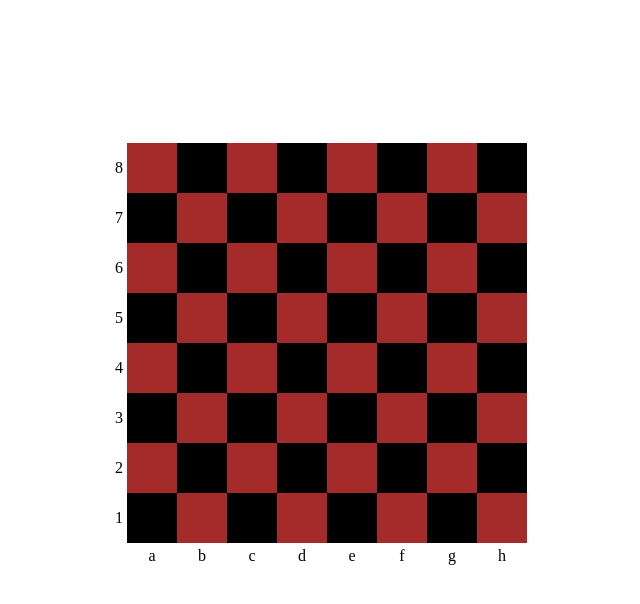
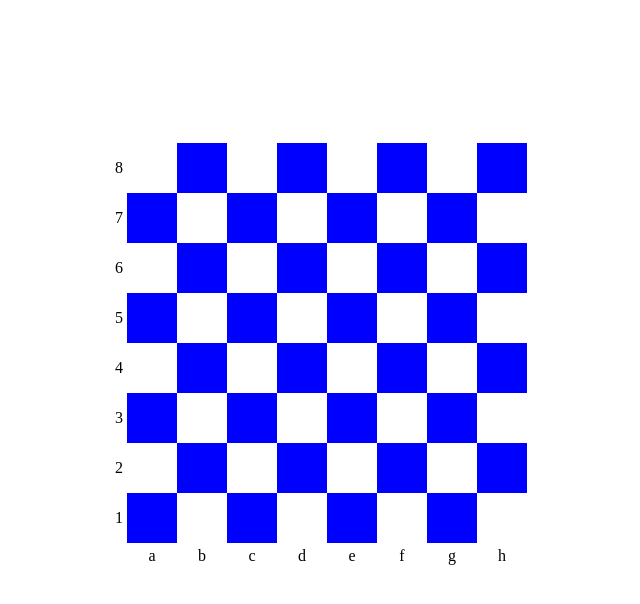
Before and after one commit to david-ouatedem/chess-game, a website: page index.html in a window 1280 px wide. Shown: the whole page, without its empty margins (338-978 px from the left). Drawn offline with Linux system fonts and the light colour scheme.

Commit message:
board setup

```diff
--- a/index.html
+++ b/index.html
@@ -108,5 +108,6 @@
         <div class="letter">h</div>
       </div>
     </main>
+    <script src="/script.js"></script>
   </body>
 </html>
--- a/styles/style.css
+++ b/styles/style.css
@@ -7,21 +7,27 @@ body {
   display: grid;
   place-items: center;
 }
-.white-line, .black-line {
+.white-line,
+.black-line {
   display: flex;
   align-items: center;
 }
 .white-box {
-  background-color: brown;
+  background-color: white;
+  width: 50px;
+  height: 50px;
+  color: black;
+}
+.black-box {
+  background-color: blue;
   width: 50px;
   height: 50px;
   color: white;
 }
-.black-box {
-  background-color: black;
-  width: 50px;
-  height: 50px;
-  color: white;
+.black-box,
+.white-box {
+  display: grid;
+  place-items: center;
 }
 .num-box {
   width: 50px;
@@ -45,3 +51,7 @@ body {
   box-sizing: border-box;
   padding: 4px;
 }
+.peice {
+  width: 30px;
+  height: 30px;
+}
```
Also changed, not shown: script.ts (added).
